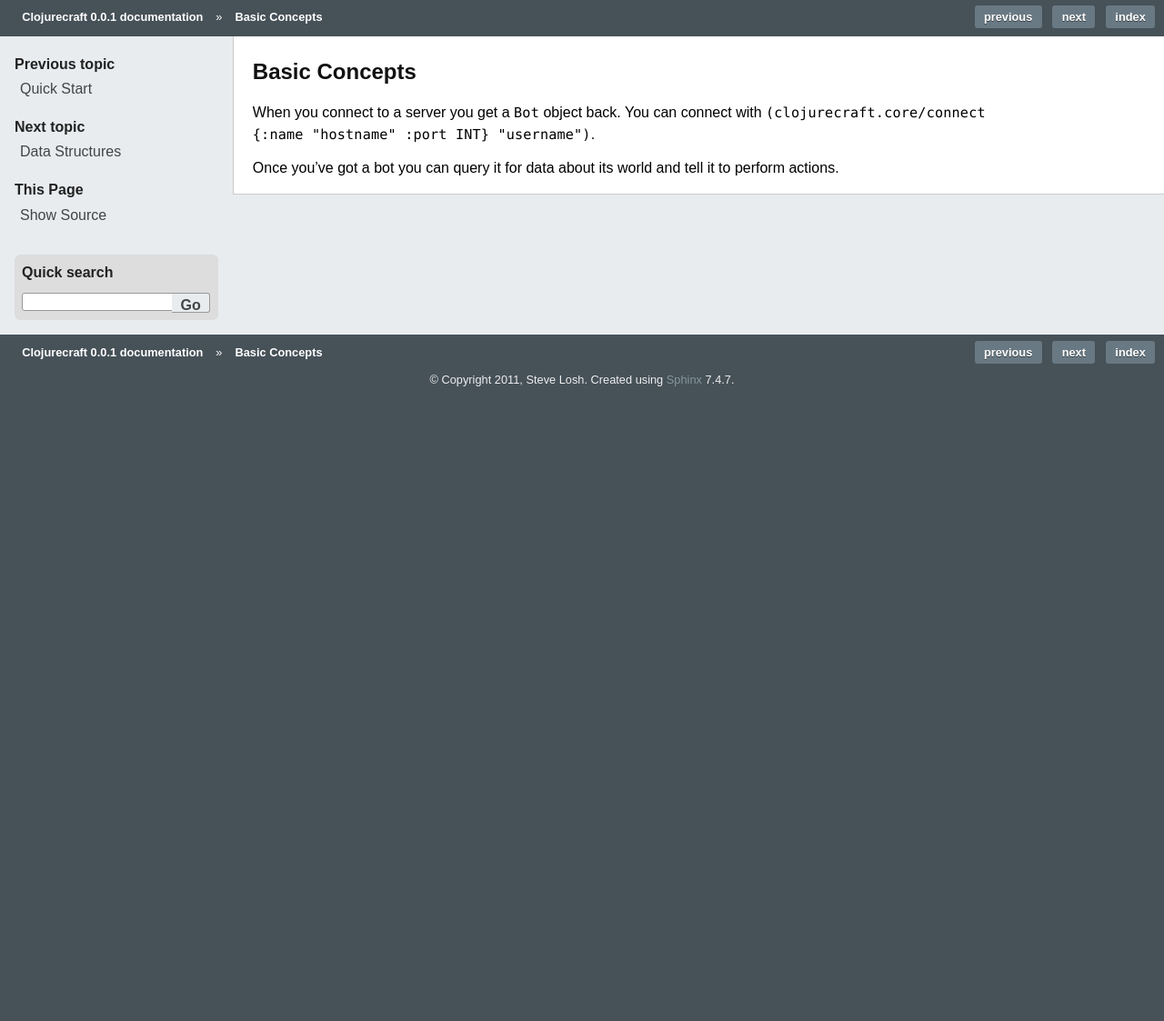
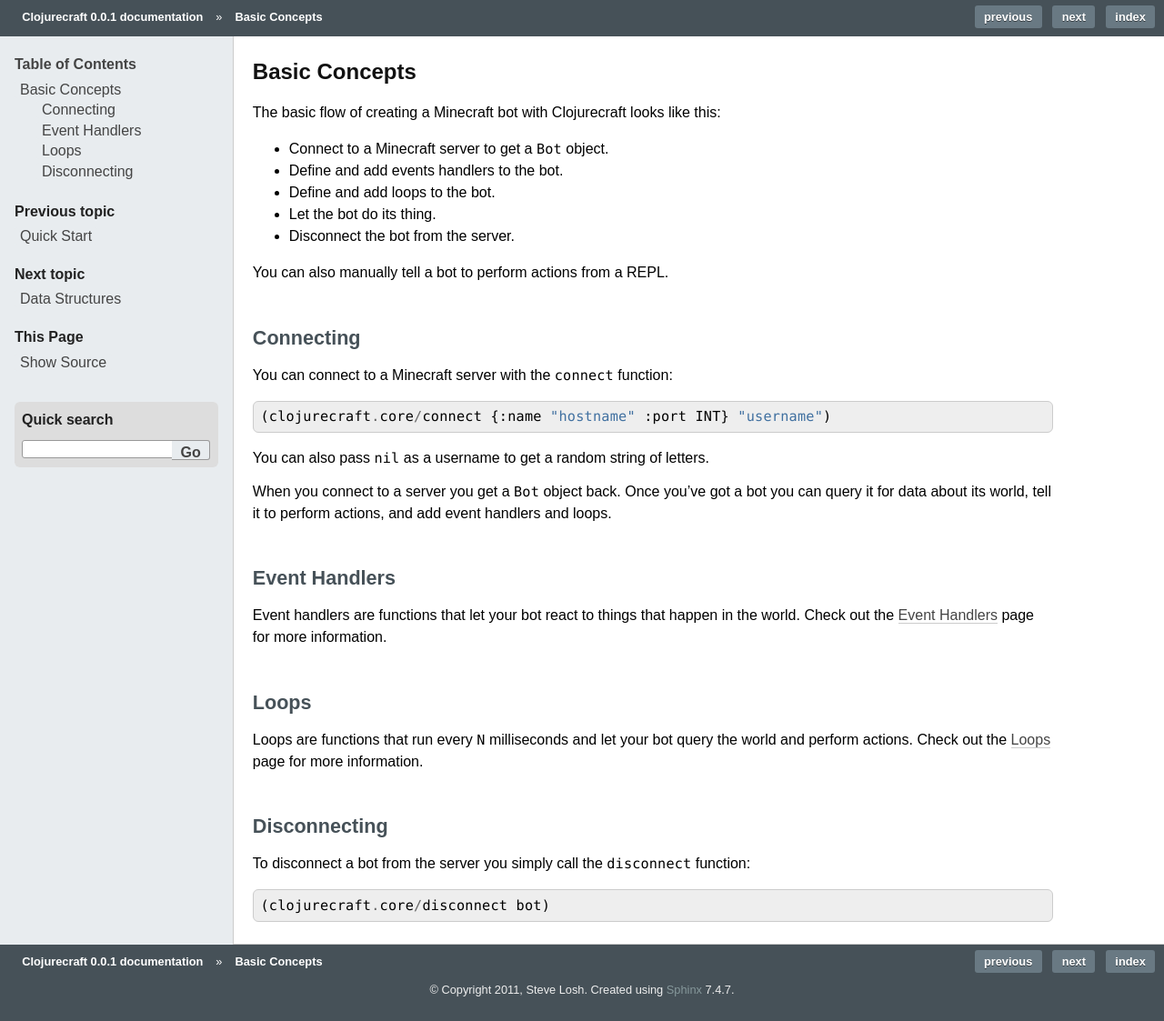
Before and after one commit to sjl/clojurecraft, a Sphinx documentation site: the page built from docs/source/basics.rst, in a window 1280 px wide. Shown: the whole page at 91% size. Built offline with Sphinx 7.4.7, drawn with Linux system fonts in a browser that asks for light colours; before the commit the page ends 900 px from its top, so only the background shows below that.

Commit message:
More docs.

```diff
--- a/docs/source/basics.rst
+++ b/docs/source/basics.rst
@@ -1,8 +1,45 @@
 Basic Concepts
 ==============
 
-When you connect to a server you get a ``Bot`` object back.  You can connect with
-``(clojurecraft.core/connect {:name "hostname" :port INT} "username")``.
+The basic flow of creating a Minecraft bot with Clojurecraft looks like this:
 
-Once you've got a bot you can query it for data about its world and tell it to
-perform actions.
+* Connect to a Minecraft server to get a ``Bot`` object.
+* Define and add events handlers to the bot.
+* Define and add loops to the bot.
+* Let the bot do its thing.
+* Disconnect the bot from the server.
+
+You can also manually tell a bot to perform actions from a REPL.
+
+Connecting
+----------
+
+You can connect to a Minecraft server with the ``connect`` function::
+
+    (clojurecraft.core/connect {:name "hostname" :port INT} "username")
+
+You can also pass ``nil`` as a username to get a random string of letters.
+
+When you connect to a server you get a ``Bot`` object back.  Once you've got a bot
+you can query it for data about its world, tell it to perform actions, and add event
+handlers and loops.
+
+Event Handlers
+--------------
+
+Event handlers are functions that let your bot react to things that happen in the
+world.  Check out the :doc:`Event Handlers </events>` page for more information.
+
+Loops
+-----
+
+Loops are functions that run every ``N`` milliseconds and let your bot query the
+world and perform actions.  Check out the :doc:`Loops </loops>` page for more
+information.
+
+Disconnecting
+-------------
+
+To disconnect a bot from the server you simply call the ``disconnect`` function::
+
+    (clojurecraft.core/disconnect bot)
```
Also changed, not shown: docs/source/index.rst (+7 -8 lines).
